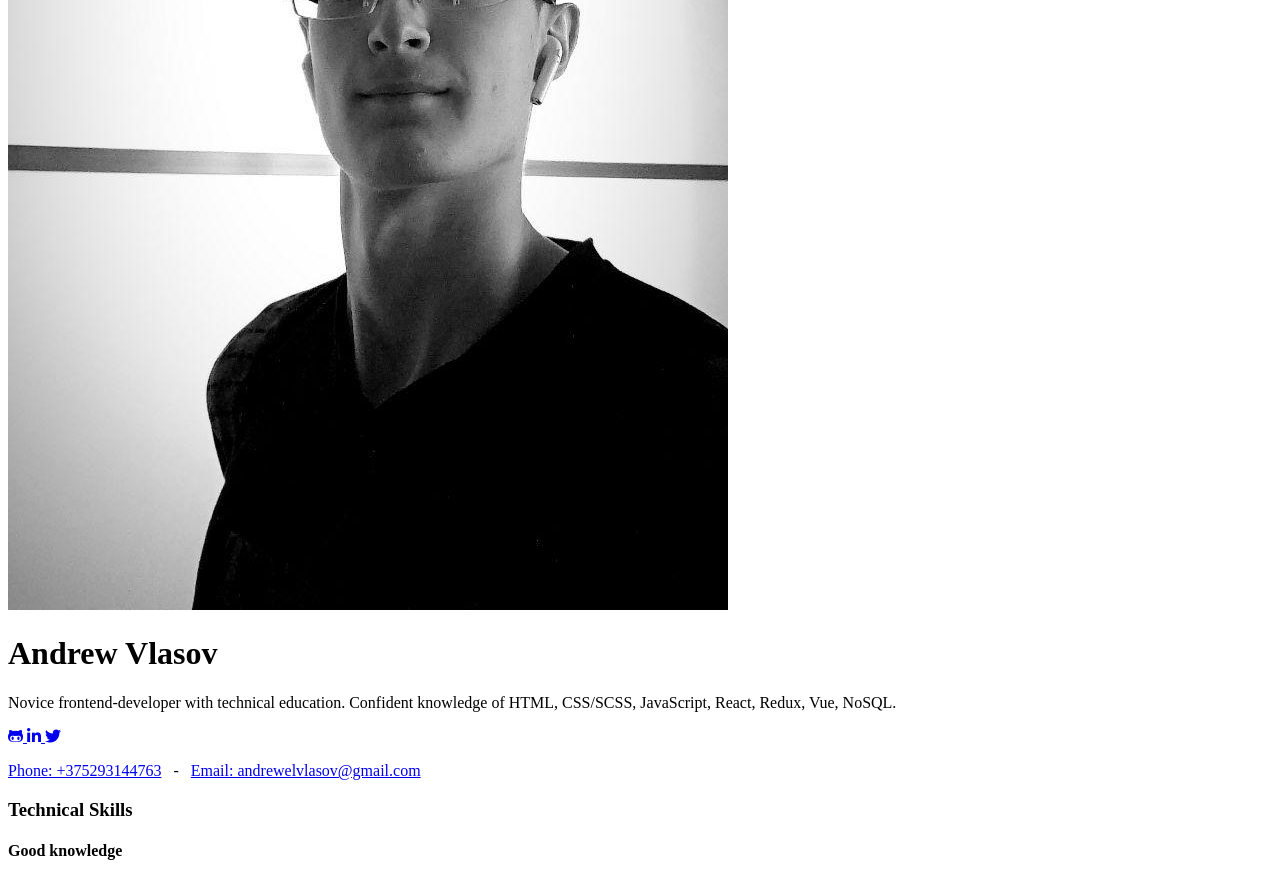
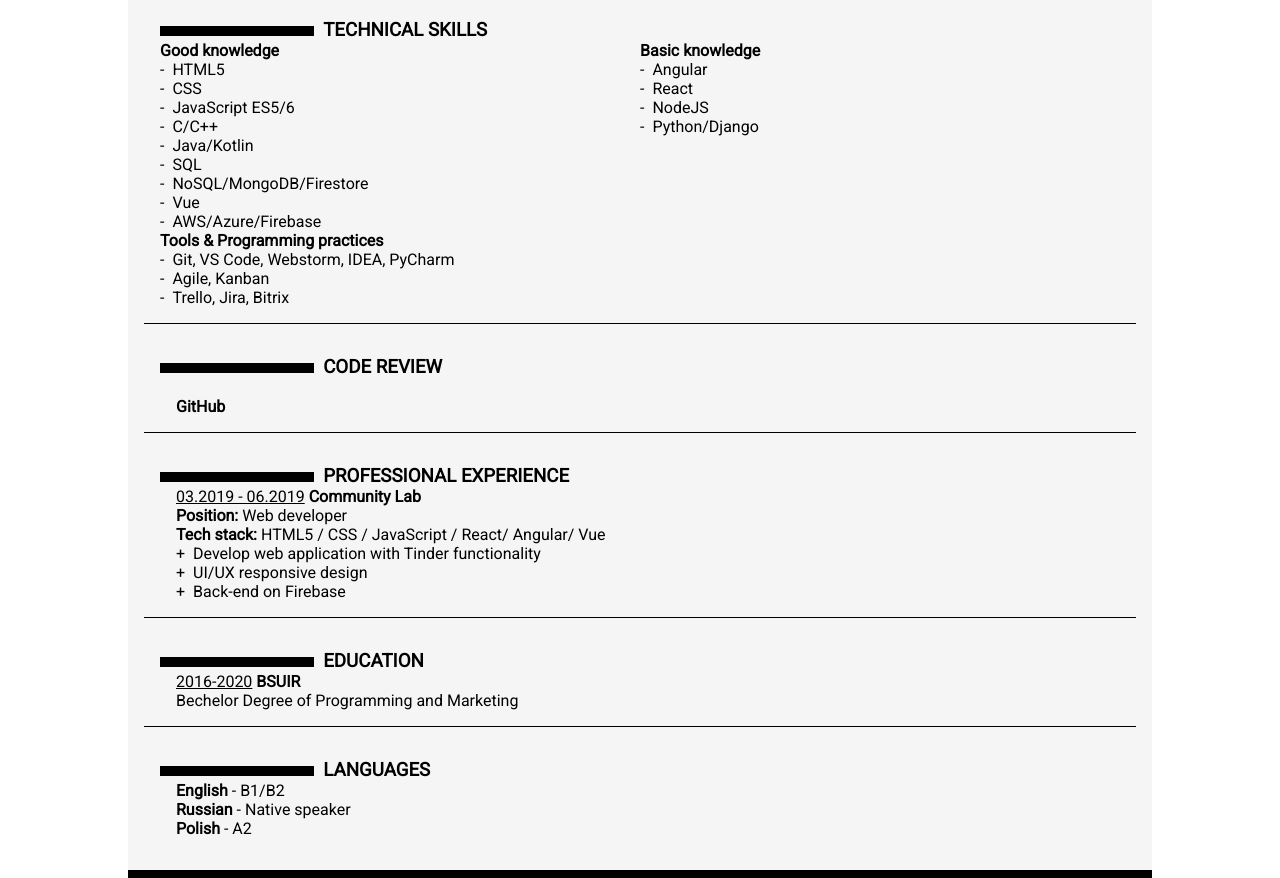
Before and after one commit to Andrewel/rsschool-2019Q1-cv, a plain HTML site: page index.html in a window 1280 px wide. Shown: the part 678-1556 px from the top of the page. Drawn offline with Linux system fonts and the light colour scheme.

Commit message:
Update css

```diff
--- a/style.css
+++ b/style.css
@@ -1,9 +1,196 @@
-html,
-body{
+@import url('https://fonts.googleapis.com/css?family=Roboto');
+
+* {
+  margin: 0;
+  padding: 0;
 }
-.cv{
-    position: absolute;
-    top: 50%;
-    left: 50%;
-    width: 1024px;
+
+body {
+  font-family: 'Roboto';
 }
+
+#page {
+  width: 1024px;
+  background: whitesmoke;
+  margin: 2% auto;
+  padding: 0px;
+}
+
+a {
+  color: white;
+  text-decoration: none;
+}
+
+a:hover {
+  opacity: 0.5;
+}
+
+article {
+  padding: 0 1em;
+}
+
+section {
+  margin: 1em;
+  padding: 1em;
+}
+
+header,
+main,
+footer {
+  margin: 0 auto;
+}
+
+header {
+  padding: 2em;
+  text-align: center;
+  /*background-image: url('./img/bg.jpg');*/
+  background-color: rgb(0, 0, 0);
+  background-size: cover;
+  color: white;
+}
+
+header section {
+  margin: 0 auto;
+  max-width: 640px;
+}
+
+header img {
+  border-radius: 50%;
+  max-width: 150px;
+}
+.contact-details {
+  position: relative;
+  top: 30px;
+  background: rgb(0,0,0);
+  color: white;
+  border: 1px solid white;
+  text-align: center;
+  margin: auto;
+  padding: 5px;
+  font-size: 15px;
+}
+
+
+h1 {
+  font-size: 30pt;
+  text-transform: uppercase;
+  margin: 1em 0;
+}
+
+.soc{
+  margin-top: 30px;
+}
+.soc a{
+  padding: 1em;
+}
+h3,
+h4 {
+  font-weight: bold;
+}
+
+/* Titles of categories */
+h3 {
+  text-transform: uppercase;
+  color: rgb(0, 0, 0);
+}
+
+/* There is a bar just before each category */
+h3:before {
+  content: "";
+  display: inline-block;
+  margin-right: 1%;
+  width: 16%;
+  height: 10px;
+  background-color: rgb(0, 0, 0);
+}
+
+h3:hover {
+  background-color: rgb(0, 0, 0);
+  color: #FFFFFF;
+  text-shadow: 1px 1px 1px #333;
+}
+
+main section:not(:last-child) {
+  border-bottom: 1px solid rgb(0, 0, 0);
+}
+
+.fab {
+  border: 1px solid white;
+  border-radius: 50%;
+  font-size: 1.5em;
+  width: 1.5em;
+  height: 1.5em;
+  line-height: 1.5em;
+  margin: 5px;
+  text-align: center;
+}
+
+a .fab {
+  color: white;
+}
+
+.course,
+.skills {
+  display: flex;
+  flex-wrap: wrap;
+}
+
+.course .title {
+  color: rgb(0, 0, 0);
+  flex: 0 0 30%;
+  max-width: 30%;
+}
+
+.course .descrition {
+  flex: 0 0 60%;
+  max-width: 60%;
+}
+
+.course .descrition p {
+  padding-left: 1em;
+}
+
+.skills .column {
+  flex: 0 0 50%;
+  max-width: 50%;
+}
+
+.skills .column ul,
+ul.job-description {
+  list-style-type: none;
+}
+
+.skills .column ul>li:before {
+  content: "-";
+  padding-right: 0.5em;
+  color: rgb(0, 0, 0);
+}
+
+.school,
+.job-title a{
+  color: rgb(0, 0, 0);
+  text-transform: capitalize;
+}
+
+.school span,
+.job-title span {
+  color: rgb(0, 0, 0);
+  text-decoration: underline;
+}
+
+ul.job-description li:before {
+  content: "+";
+  padding-right: 0.5em;
+  color: rgb(0, 0, 0);
+}
+
+footer {
+  padding: 1em 1.5em;
+  background: rgb(0, 0, 0);
+  color: white;
+  text-align: right;
+}
+
+footer {
+  text-align: center;
+}
```
